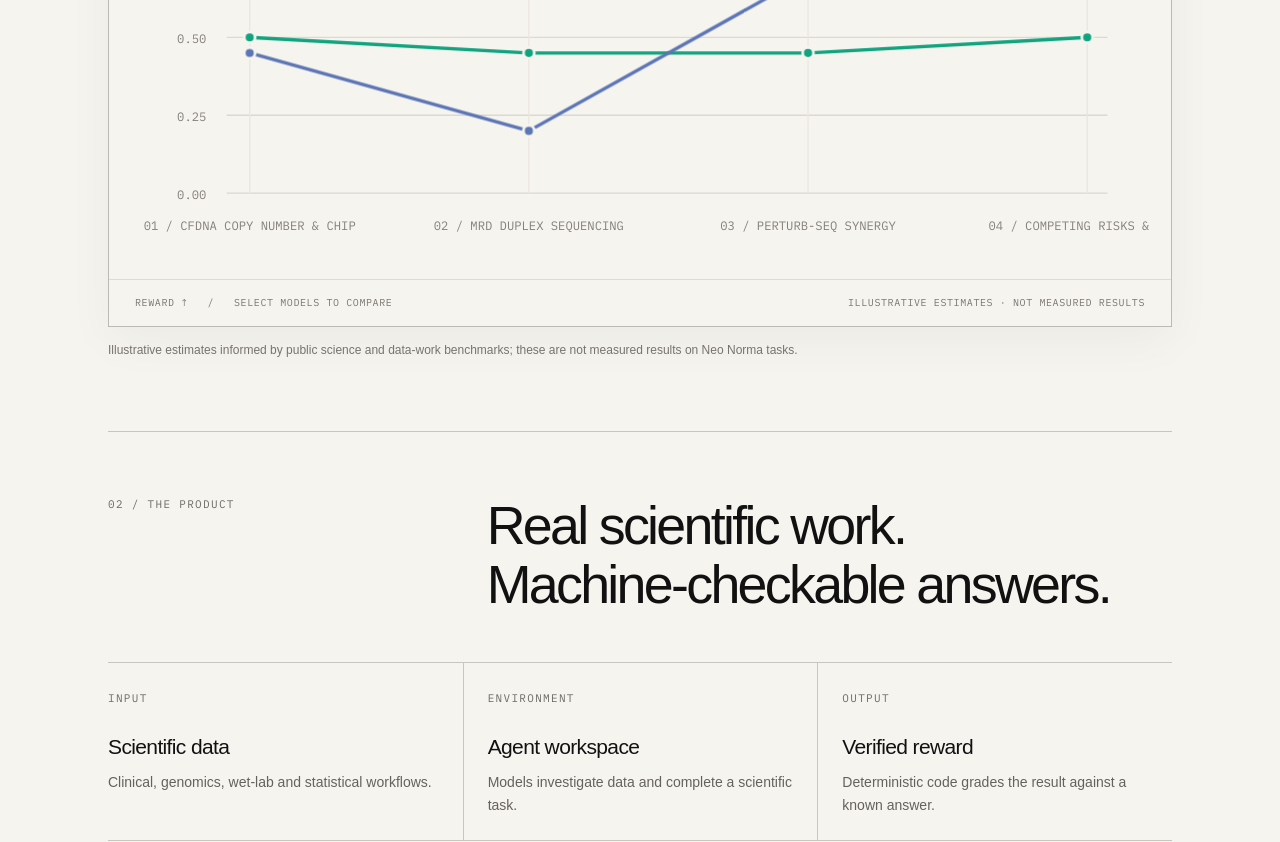
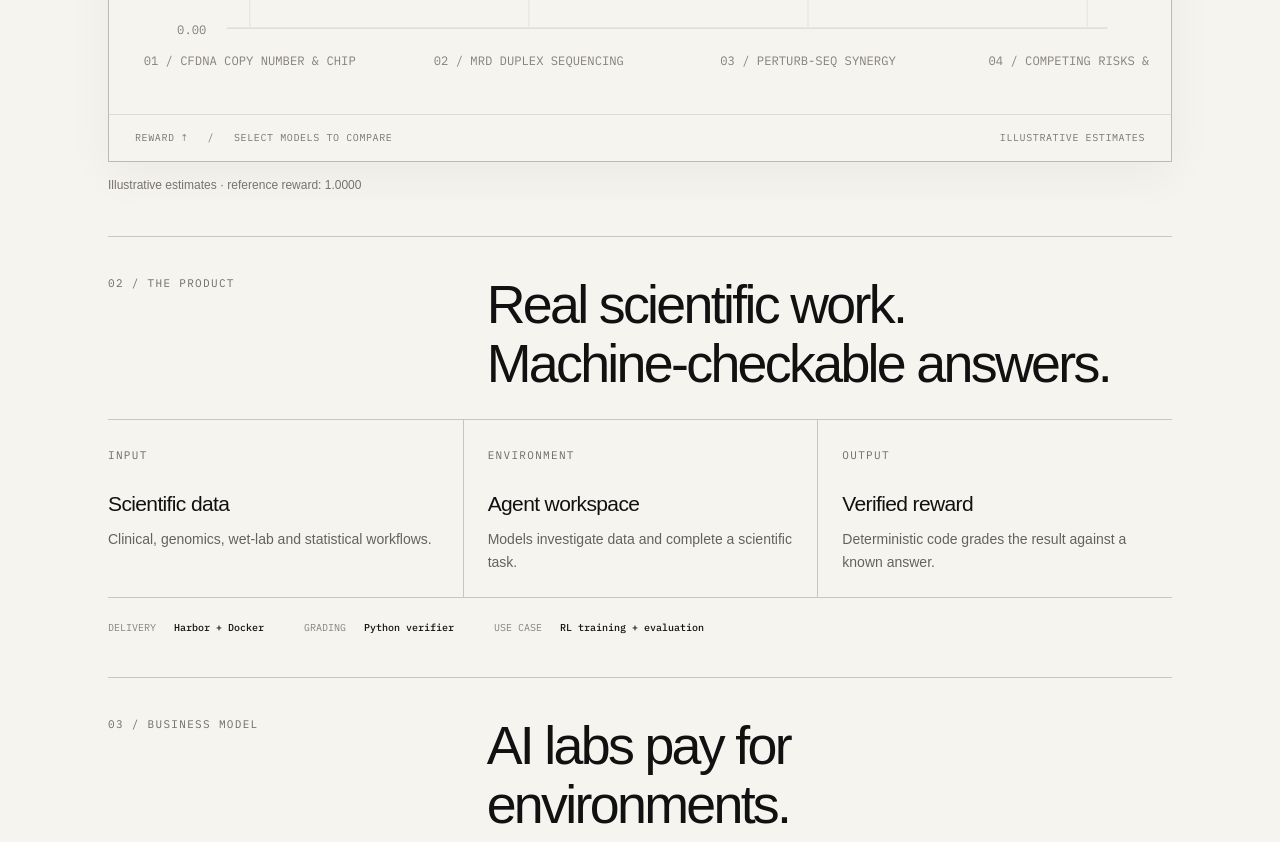
Before and after one commit to buyan-kh/neonormalanding, a Next.js app: page /investordemo in a window 1280 px wide. Shown: the part 1360-2202 px from the top of the page. Built offline with nearby package versions, Linux system fonts and the light colour scheme.

Commit message:
Tighten investor demo spacing

```diff
--- a/app/investordemo/BenchmarkChart.tsx
+++ b/app/investordemo/BenchmarkChart.tsx
@@ -23,7 +23,7 @@ export function BenchmarkChart() {
         {positions.map((x, i) => <g key={x}><line x1={x} x2={x} y1="52" y2="282" className="bench-vertical" /><text x={x} y="309" textAnchor="middle" className="bench-axis">0{i + 1} / {benchmarkTasks[i].short.toUpperCase()}</text></g>)}
         {benchmarkModels.filter((model) => visible.includes(model.id)).map((model) => { const color = chartColors[model.id]; const points = benchmarkTasks.map((task, i) => `${positions[i]},${scoreY(Number(task.frontier[model.rewardIndex]))}`).join(" "); return <g key={model.id} className="bench-series"><polyline points={points} fill="none" stroke={color} strokeWidth="2.5" strokeLinejoin="round" strokeLinecap="round" />{benchmarkTasks.map((task, i) => { const selected = active?.model === model.id && active.task === i; return <g key={task.id} onMouseEnter={() => setActive({model: model.id, task: i})} onMouseLeave={() => setActive(null)} onFocus={() => setActive({model: model.id, task: i})} onBlur={() => setActive(null)} tabIndex={0} role="img" aria-label={`${model.name}, ${task.short}, illustrative reward ${task.frontier[model.rewardIndex]}`}><circle cx={positions[i]} cy={scoreY(Number(task.frontier[model.rewardIndex]))} r="12" fill="transparent" /><circle cx={positions[i]} cy={scoreY(Number(task.frontier[model.rewardIndex]))} r={selected ? 6 : 4} fill={color} stroke="#f6f4ef" strokeWidth="2" />{selected && <g><rect x={Math.min(positions[i] + 9, 606)} y={scoreY(Number(task.frontier[model.rewardIndex])) - 38} width="112" height="28" fill="#111" /><text x={Math.min(positions[i] + 17, 614)} y={scoreY(Number(task.frontier[model.rewardIndex])) - 20} fill="#fff" className="bench-tooltip">{model.name}: {task.frontier[model.rewardIndex]}</text></g>}</g>})}</g>})}
       </svg></div>
-      <div className="bench-bottom"><span>REWARD ↑ &nbsp; / &nbsp; SELECT MODELS TO COMPARE</span><span>ILLUSTRATIVE ESTIMATES · NOT MEASURED RESULTS</span></div>
+      <div className="bench-bottom"><span>REWARD ↑ &nbsp; / &nbsp; SELECT MODELS TO COMPARE</span><span>ILLUSTRATIVE ESTIMATES</span></div>
     </div>
   );
 }
--- a/app/investordemo/page.tsx
+++ b/app/investordemo/page.tsx
@@ -17,7 +17,7 @@ export default function InvestorDemo() {
       <main id="content" className="wrap">
         <section className="hero"><p className="label">Scientific intelligence infrastructure</p><h1>Training AI to do<br />real science.</h1><p className="hero-copy">We build verifiable science environments for AI labs to train and evaluate their models.</p><div className="hero-meta"><span>01 / SCIENTIFIC DATA</span><span>02 / AGENT WORKSPACE</span><span>03 / VERIFIED REWARD</span></div></section>
 
-        <section className="benchmark-hero"><div className="benchmark-hero-title"><div><p className="label">01 / Benchmark explorer</p><h2>See where models<br />fall short.</h2></div><p>Compare estimated performance across four scientific tasks. Select models and hover over a point to inspect its reward.</p></div><BenchmarkChart /><p className="benchmark-disclaimer">Illustrative estimates informed by public science and data-work benchmarks; these are not measured results on Neo Norma tasks.</p></section>
+        <section className="benchmark-hero"><div className="benchmark-hero-title"><div><p className="label">01 / Benchmark explorer</p><h2>See where models<br />fall short.</h2></div><p>Compare estimated performance across four scientific tasks. Select models and hover over a point to inspect its reward.</p></div><BenchmarkChart /><p className="benchmark-disclaimer">Illustrative estimates · reference reward: 1.0000</p></section>
 
         <section className="section"><div className="section-heading"><span className="label">02 / The product</span><h2>Real scientific work.<br />Machine-checkable answers.</h2></div><div className="product-grid"><div><span className="label">INPUT</span><h3>Scientific data</h3><p>Clinical, genomics, wet-lab and statistical workflows.</p></div><div><span className="label">ENVIRONMENT</span><h3>Agent workspace</h3><p>Models investigate data and complete a scientific task.</p></div><div><span className="label">OUTPUT</span><h3>Verified reward</h3><p>Deterministic code grades the result against a known answer.</p></div></div><div className="technical-note"><span>DELIVERY</span><strong>Harbor + Docker</strong><span>GRADING</span><strong>Python verifier</strong><span>USE CASE</span><strong>RL training + evaluation</strong></div></section>
 
@@ -27,7 +27,7 @@ export default function InvestorDemo() {
 
         <section className="section"><div className="section-heading"><span className="label">05 / Example environments</span><h2>Built for decisions,<br />not trivia.</h2></div><div className="task-list">{benchmarkTasks.map((task, i) => <div key={task.id}><span className="label">0{i + 1}</span><strong>{task.short}</strong><p>{task.failure}</p></div>)}</div></section>
 
-        <section className="section"><div className="section-heading"><span className="label">06 / Benchmark data</span><h2>What the grader<br />can measure.</h2></div><p className="footnote benchmark-note"><strong>Illustrative estimates, not measured results on these tasks.</strong> Scores are informed by public science and data-work benchmarks. Reference answer: 1.0000.</p><div className="table-scroll"><table><thead><tr><th scope="col">MODEL / TASK</th>{benchmarkTasks.map((task) => <th scope="col" key={task.id}>{task.short}</th>)}</tr></thead><tbody>{benchmarkModels.map((model) => <tr key={model.id}><th scope="row">{model.name}</th>{benchmarkTasks.map((task) => <td key={task.id}>{task.frontier[model.rewardIndex]}</td>)}</tr>)}</tbody></table></div></section>
+        <section className="section"><div className="section-heading"><span className="label">06 / Benchmark data</span><h2>What the grader<br />can measure.</h2></div><p className="footnote benchmark-note">Illustrative estimates · reference reward: 1.0000</p><div className="table-scroll"><table><thead><tr><th scope="col">MODEL / TASK</th>{benchmarkTasks.map((task) => <th scope="col" key={task.id}>{task.short}</th>)}</tr></thead><tbody>{benchmarkModels.map((model) => <tr key={model.id}><th scope="row">{model.name}</th>{benchmarkTasks.map((task) => <td key={task.id}>{task.frontier[model.rewardIndex]}</td>)}</tr>)}</tbody></table></div></section>
 
         <section className="section roadmap"><div className="section-heading"><span className="label">07 / Direction</span><h2>From individual tasks<br />to scientific worlds.</h2></div><div className="roadmap-grid"><div><span className="label">NOW</span><p>Science and biostatistics tasks with deterministic graders.</p></div><div><span className="label">NEXT</span><p>Longer, multi-step environments and more data partnerships.</p></div><div><span className="label">LONG TERM</span><p>A library of verifiable environments across scientific disciplines.</p></div></div></section>
       </main>
```
Also changed, not shown: app/investordemo/investordemo.css.
